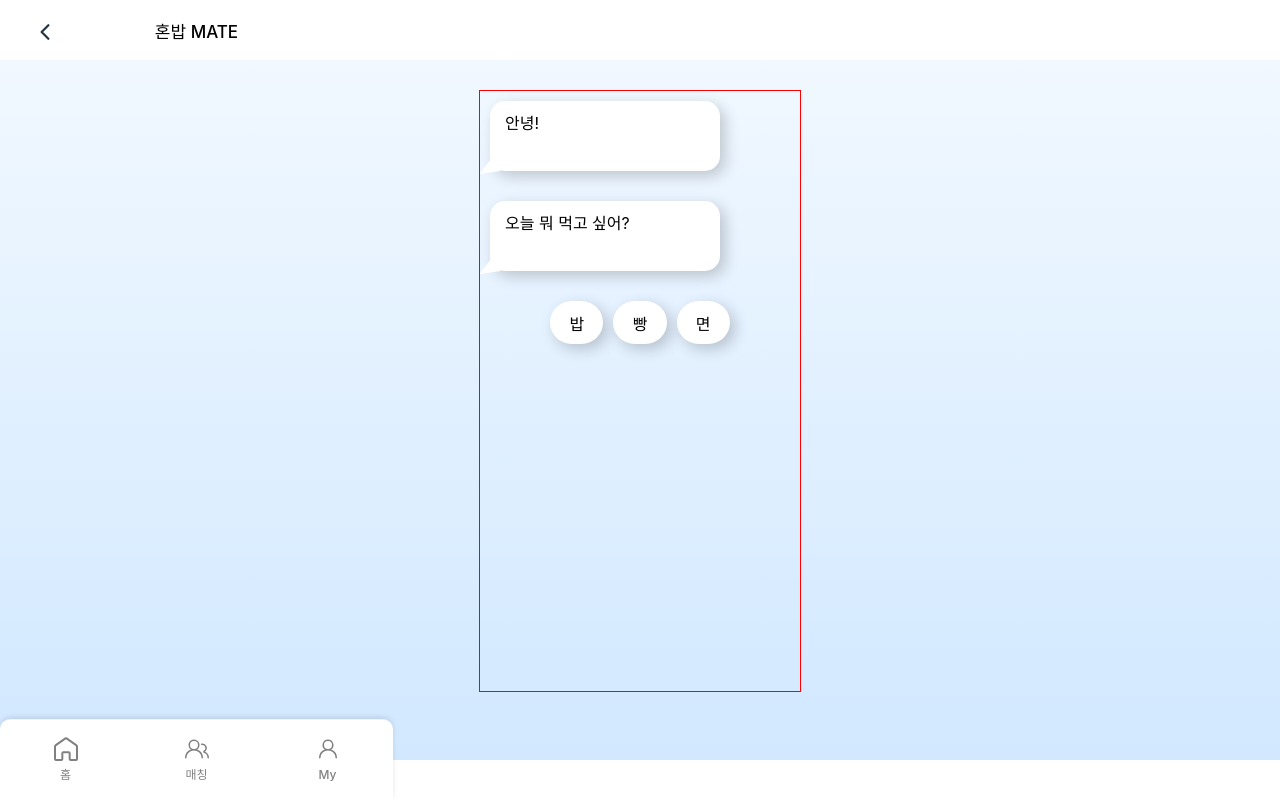
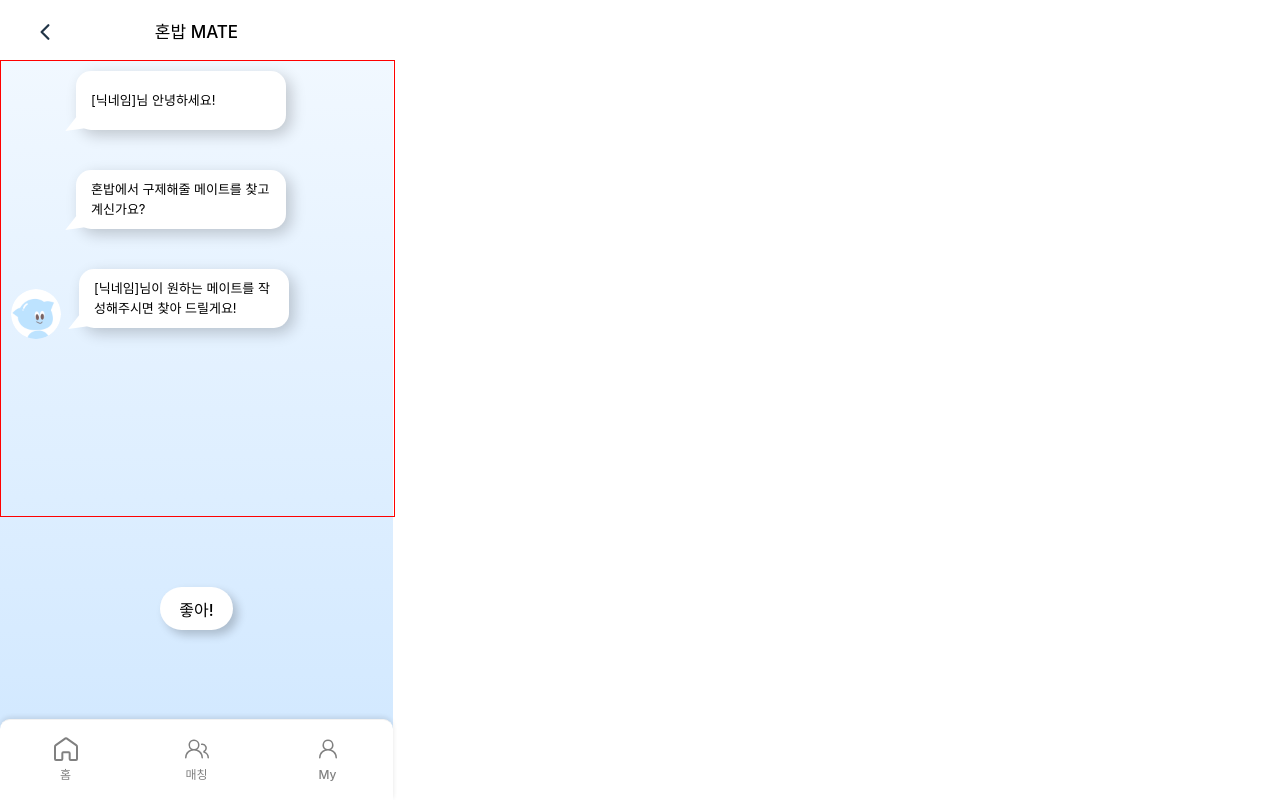
Before and after one commit to umc-meetpick/meetpick_frontend, a React (Vite) app: page /foodMateProfile in a window 1280 px wide. Built offline with nearby package versions, Linux system fonts and the light colour scheme; a web font is replaced by a local one.

Commit message:
Style: 프로필 사진 추가

```diff
--- a/src/assets/foodProfileQuery.ts
+++ b/src/assets/foodProfileQuery.ts
@@ -1,18 +1,26 @@
 const foodProfileQuery = [
     {
-      "question": ["안녕!","오늘 뭐 먹고 싶어?"],
+      "question": ["[닉네임]님 안녕하세요!","혼밥에서 구제해줄 메이트를 찾고계신가요?","[닉네임]님이 원하는 메이트를 작성해주시면 찾아 드릴게요!"],
       "direction": "incoming",
-      "options": ["밥", "빵", "면"]
+      "options": ["좋아!"]
     },
     {
-      "question": ["음료는?"],
+      "question": ["어떤 분이랑 밥을 함께 드시고 싶나요?"],
       "direction": "incoming",
-      "options": ["커피", "주스", "물"]
+      "options": ["남성", "여성", "상관없어!"],
+      "type": "gender"
     },
     {
-        "question": ["오늘 뭐 보고고 싶어?"],
+        "question": ["아하! 알겠습니다", "전공멘트"],
         "direction": "incoming",
-        "options": ["드라마", "영화", "방송"]
-      },
+        "options": ["있어~", "상관없어!"],
+        "type": "major"
+    },
+    {
+      "question": ["원하시는 학번의 메이트가 있으실까요?"],
+      "direction": "incoming",
+      "options": ["동기", "선배", "후배", "상관없음"],
+      "type": "studentNum"
+    },
   ]
   export default foodProfileQuery;
--- a/src/context/useChatContext.tsx
+++ b/src/context/useChatContext.tsx
@@ -4,18 +4,18 @@ import foodProfileQuery from "../assets/foodProfileQuery"; // 질문 데이터
 // Message 타입 정의
 interface Message {
   question: string[];
-  direction: string; // "incoming" 또는 "outgoing"
+  direction: "incoming" | "outgoing"; // 방향을 제한하여 오류 방지
 }
 
 // Context 데이터 타입 정의
 type ChatContextType = {
-    messages: Message[];
-    addMessage: (message: Message) => void;
-  };
+  messages: Message[];
+  addMessage: (message: Message) => void;
+};
 
 const ChatContext = createContext<ChatContextType | undefined>(undefined);
 
-export const useChatContext = ()=> {
+export const useChatContext = () => {
   const context = useContext(ChatContext);
   if (!context) {
     throw new Error("useChatContext must be used within a ChatProvider");
@@ -29,9 +29,8 @@ interface ChatProviderProps {
 }
 
 export const ChatProvider = ({ children }: ChatProviderProps) => {
-  // 초기 메시지 설정 (첫 번째 질문은 incoming으로 설정)
   const [messages, setMessages] = useState<Message[]>([
-    { question: foodProfileQuery[0].question, direction: foodProfileQuery[0].direction }
+    { question: foodProfileQuery[0].question, direction: foodProfileQuery[0].direction as "incoming" | "outgoing"}
   ]);
 
   // 메시지 추가 함수
--- a/src/pages/FoodMateProfile.tsx
+++ b/src/pages/FoodMateProfile.tsx
@@ -3,7 +3,12 @@ import styled from "styled-components";
 import BasicNavbar from "../components/navbar/BasicNavbar";
 import foodProfileQuery from "../assets/foodProfileQuery";
 import { useChatContext } from "../context/useChatContext";
+import profile2 from "../assets/profileImg/프로필2.png";
 
+interface OptionClick{
+    option:string;
+    type?: string;
+}
 const FoodMateProfile = () =>{
     const {messages, addMessage} = useChatContext();
     const [currentQueryIndex, setCurrentQueryIndex] = useState(0); // 현재 질문 인덱스를 추적
@@ -18,10 +23,15 @@ const FoodMateProfile = () =>{
       scrollToBottom();
     }, [messages]);
 
-    const handleOptionClick = (option: string) => {
+    const handleOptionClick = ({option, type}: OptionClick): void => {
+        if (type == "gender"){
             addMessage({ question: [option], direction: "outgoing" });
-
+        }
+        else{
+            addMessage({ question: [option], direction: "outgoing" });
+        }
         const nextQueryIndex = currentQueryIndex + 1;
+        setCurrentQueryIndex(-1);
         if (nextQueryIndex < foodProfileQuery.length) {
         setTimeout(()=>{
             addMessage({ question: foodProfileQuery[nextQueryIndex].question, direction: "incoming" });
@@ -37,25 +47,33 @@ const FoodMateProfile = () =>{
                 <MessagesContainer>
                     {messages.map((msg, index) => (
                     msg.question.map((que, idx) => (
-                            <BaseMessage key={`${index}-${idx}`} direction={msg.direction}>
+                        <ImageContainer key={`${index}-${idx}`}>
+                        {idx + 1 === msg.question.length && msg.direction === "incoming" && (
+                            <Img src={profile2} alt="프로필" />
+                        )}
+                        <BaseMessage
+                            direction={msg.direction}
+                            $isImg={idx + 1 === msg.question.length && msg.direction === "incoming"}
+                        >
                             {que}
                         </BaseMessage>
+                        </ImageContainer>
                     ))
                     ))}
                 </MessagesContainer>
+                <div ref={messageEndRef} />
+                </StyledMainContainer>
                 <OptionsContainer>
-                        {foodProfileQuery[currentQueryIndex]?.options && (
+                        {currentQueryIndex >=0 && foodProfileQuery[currentQueryIndex]?.options && (
                             <>
                             {foodProfileQuery[currentQueryIndex].options.map((option, idx) => (
-                                    <Button key={idx} onClick={() => handleOptionClick(option)}>
+                                    <Button key={idx} onClick={() => handleOptionClick({option, type: foodProfileQuery[currentQueryIndex]?.type})}>
                                         {option}
                                     </Button>
                             ))}
                             </>
                         )}
                     </OptionsContainer>
-                    <div ref={messageEndRef} />
-                </StyledMainContainer>
             </Container>
         </>
     )
@@ -63,28 +81,65 @@ const FoodMateProfile = () =>{
 export default FoodMateProfile;
 
 const Container = styled.div`
-    width:100%;
+    width:393px;
     height:calc(100vh - 100px);
     position:fixed;
     top:60px;
     background: linear-gradient(to bottom, #F1F8FF, #D1E8FF);
 `;
 const StyledMainContainer = styled.div`
-    width: 320px;
-    height: calc(100vh - 200px);
-    margin: 30px auto;
+    width: 393px;
+    height: 65%;
     overflow-x: hidden;
     overflow-y: auto;
     border:1px solid red;
+    *{
+        font-size:13px;
+        color: black;
+    }
 `;
-const BaseMessage = styled.div<{ direction: string }>`
-    width:200px;
-    height:50px;
-    padding: 10px 15px;
+const MessagesContainer = styled.div`
+    flex-grow: 1;
+    display: flex;
+    flex-direction: column;
+`;
+const ImageContainer= styled.div`
+    display: flex;
+    align-items: flex-start;
+    margin-bottom: 10px;
+`;
+const OptionsContainer = styled.div`
+    display: flex;
+    flex-wrap:wrap;
+    justify-content: center;
+    margin-top: 70px;
+    gap:10px;
+`;
+const BaseMessage = styled.div<{ direction: string, $isImg : boolean }>`
+    width:180px;
+    height: 35px;
+    padding: 12px 15px;
     margin: 10px;
+    margin-left: ${({ direction, $isImg }) =>
+    direction === "incoming"
+      ? $isImg
+        ? "18px"
+        : "75px"
+      : "130px"};
+    position:relative;
+    display: flex;
+    align-items: center;
+    div{
+        border:1px solid red;
+        display: -webkit-box;
+        -webkit-box-orient: vertical;
+        -webkit-line-clamp: 2;
+        overflow: hidden;
+        word-wrap: break-word;
+        line-height: 1.6;
+    }
+
     border-radius: 15px;
-    color: black;
-    align-self: ${({ direction }) => (direction === "incoming" ? "flex-start" : "flex-end")};
     position: relative;
     background-color: white;
     box-shadow: 5px 5px 15px rgba(0, 0, 0, 0.2);
@@ -92,7 +147,7 @@ const BaseMessage = styled.div<{ direction: string }>`
     &:after {
         content: "";
         position: absolute;
-        top: 48px;
+        top: 35px;
         ${({ direction }) =>
         direction === "incoming"
             ? `left: -10px; border-left: 8px solid transparent; border-right: 8px solid transparent; border-bottom: 20px solid white; transform: translateY(50%) rotate(240deg);`
@@ -100,25 +155,20 @@ const BaseMessage = styled.div<{ direction: string }>`
     }
 
 `;
+const Img = styled.img`
+    width:50px;
+    height:50px;
+    border-radius:100px;
+    margin-left:10px;
+    margin-top:30px;
+    transform: scaleX(-1);
+`;
 const Button = styled.button`
     background-color:white;
-    color:black;
     border:none;
     border-radius:100px;
-    box-shadow: 5px 5px 15px rgba(0, 0, 0, 0.2);
+    box-shadow: 5px 5px 10px rgba(0, 0, 0, 0.2);
     &:focus {
         outline: none;
     }
 `;
-const MessagesContainer = styled.div`
-    flex-grow: 1;
-    display: flex;
-    flex-direction: column;
-`;
-const OptionsContainer = styled.div`
-    display: flex;
-    flex-wrap:wrap;
-    justify-content: center;
-    margin-top: 10px; /* 채팅 마지막 메시지 아래에 버튼 */
-    gap:10px;
-`;
--- a/src/pages/setProfilePages/setImage.tsx
+++ b/src/pages/setProfilePages/setImage.tsx
@@ -1,4 +1,4 @@
-import React, {useState, useContext} from "react"
+import { useContext} from "react"
 import SetProfileNavbar from '../../components/navbar/BasicNavbar';
 import ProgressBar from '../../components/progressbar/ProgressBar';
 import styled from "styled-components";
```
Lines whose indentation alone changed are shown as unchanged.
